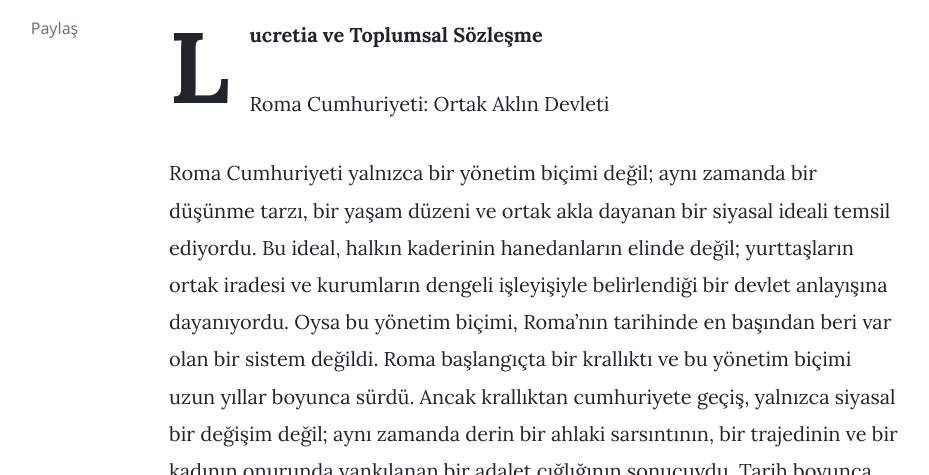
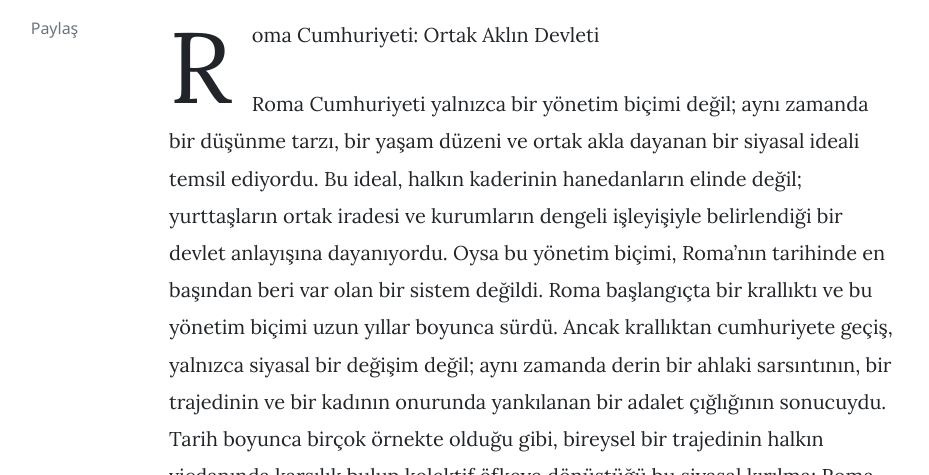
Before and after one commit to egecolpan/egecolpan.github.io, a Jekyll site: the page built from _posts/2025-05-13-lucretia-ve-toplum-sozlesmesi.md, in a window 1280 px wide and 900 px high, cut to the strip 425-900 px from the top of the window. Shown: the whole strip, without its empty margins (201-1130 px from the left). Built offline with Jekyll 4.4.1, drawn with Linux system fonts in a browser that asks for light colours; nearby versions of some CDN libraries; comment, search, counter and statistics services are not loaded.

Commit message:
Update 2025-05-13-lucretia-ve-toplum-sozlesmesi.md

```diff
--- a/_posts/2025-05-13-lucretia-ve-toplum-sozlesmesi.md
+++ b/_posts/2025-05-13-lucretia-ve-toplum-sozlesmesi.md
@@ -29,8 +29,6 @@ tags:
   - ve
   - adalet
 ---
-
-**Lucretia ve Toplumsal Sözleşme**
 
 Roma Cumhuriyeti: Ortak Aklın Devleti
 
```
